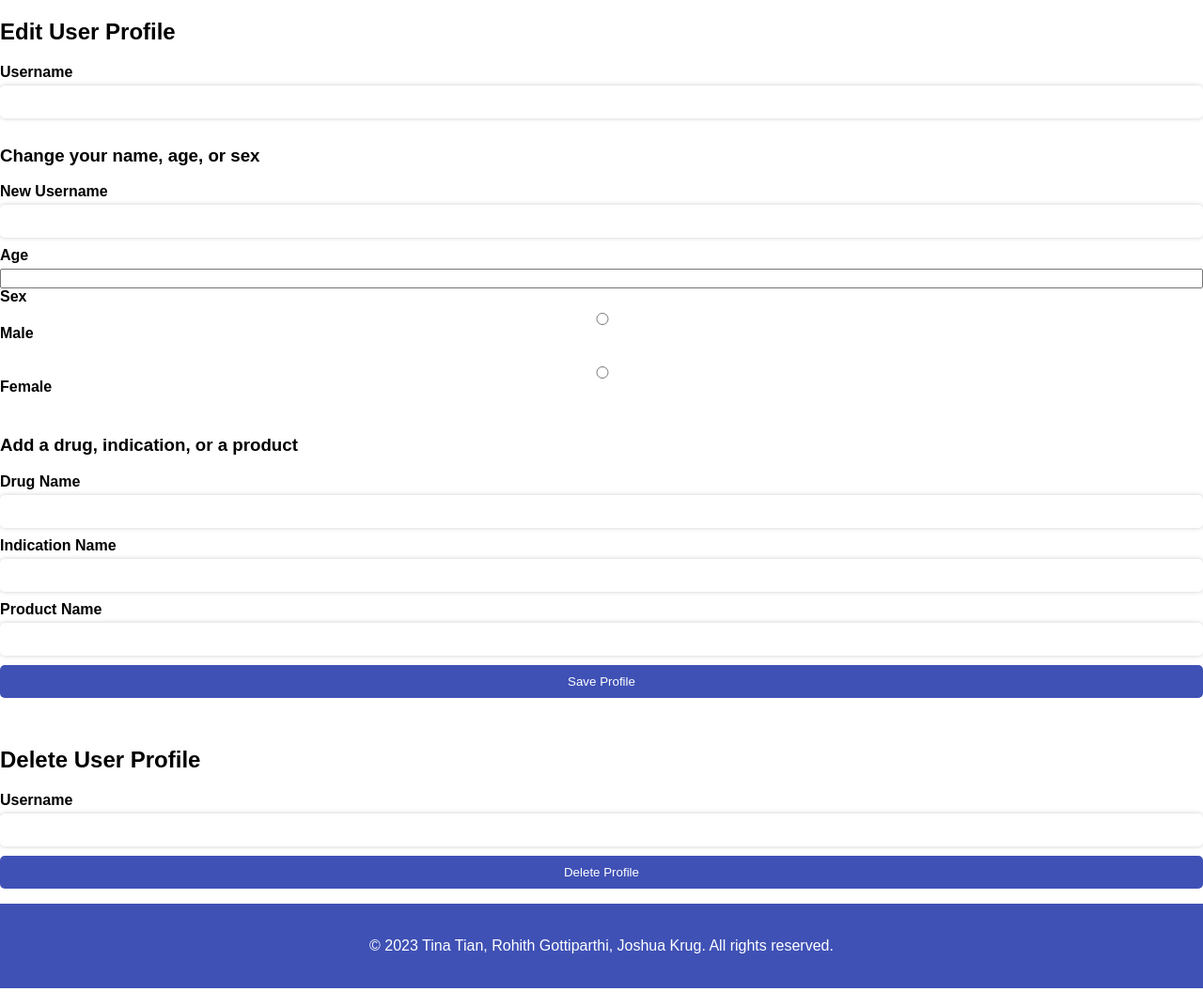
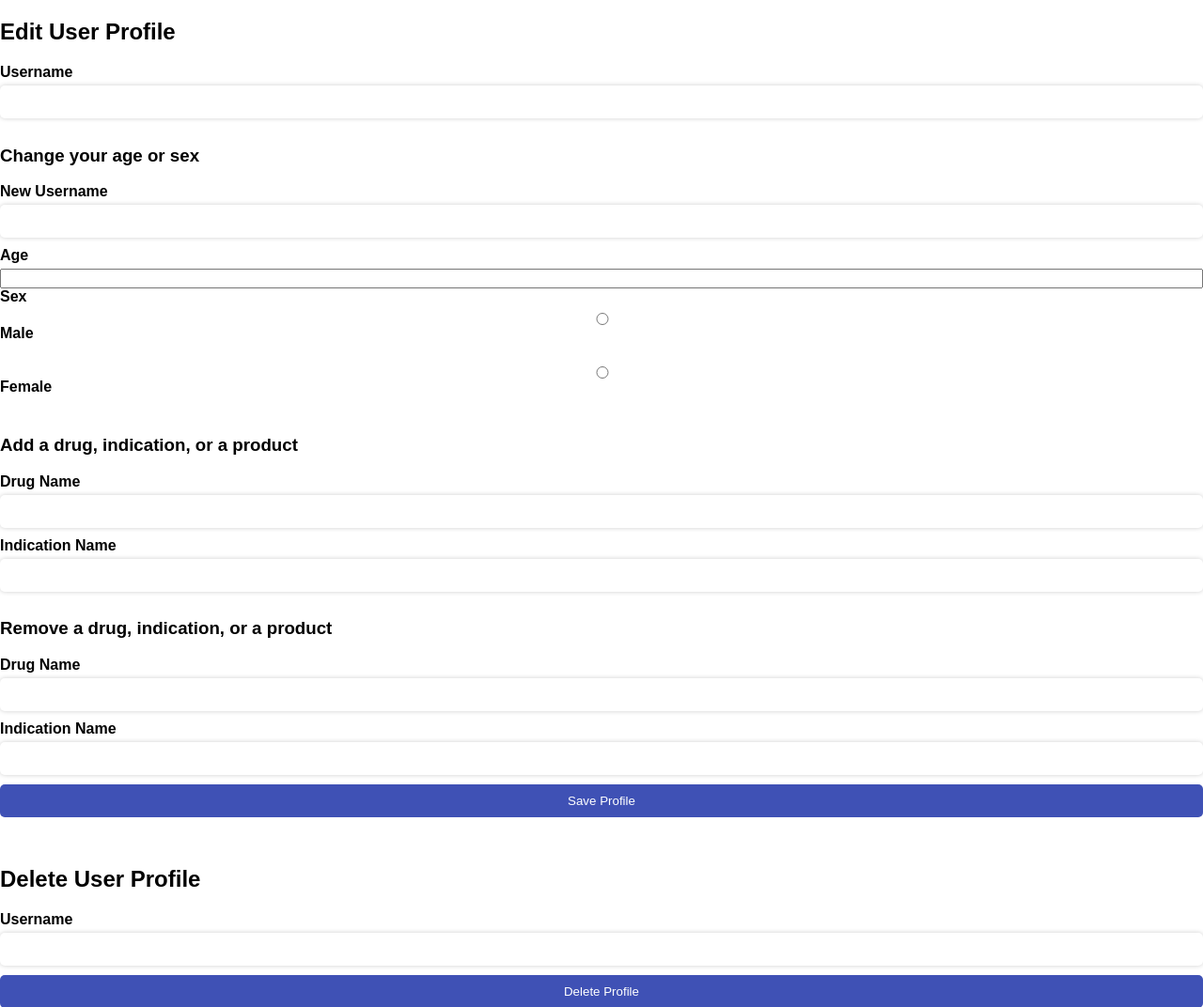
Before and after one commit to rgottiparthi/DrugDatabase, a Flask app: page /editProfile in a window 1280 px wide. Shown: the part 158-1230 px from the top of the page at 94% size. Run offline with Flask 3, Linux system fonts and the light colour scheme.

Commit message:
last minute stuff not working yet

```diff
--- a/app.py
+++ b/app.py
@@ -87,12 +87,15 @@ def update_profile():
             cur = con.cursor()
 
          username = request.form['username']
-         print(username)
+
          new_username = request.form.get('new username')
-         print(new_username)
          if new_username:
             cur.execute("UPDATE User SET UserID = ? WHERE UserID = ?", (new_username, username,))
-            cur.execute("SELECT UserID FROM User")
+            cur.execute("UPDATE Takes SET UserID = ? WHERE UserID = ?", (new_username, username,))
+            cur.execute("UPDATE Has SET UserID = ? WHERE UserID = ?", (new_username, username,))
+         else :
+            new_username = username
+
          new_age = request.form.get('age')
          if new_age:
             new_age = int(new_age)
@@ -106,18 +109,31 @@ def update_profile():
          new_drug = request.form.get('drug name')
          new_indication = request.form.get('indication name')
 
-         # insert the form values in the database
-         new_drug = request.form.get('drug name')
          if new_drug:
-            cur.execute("SELECT D_Name FROM Drugs WHERE D_Name = ?", (new_drug,) )
+            cur.execute("SELECT D_ID FROM Drugs WHERE D_Name = ?", (new_drug,) )
             d_id = cur.fetchone()[0]
-            cur.execute("INSERT INTO Takes (UserID, D_Name) VALUES (?,?)", (username, d_id,) )
+            cur.execute("INSERT INTO Takes (UserID, D_ID) VALUES (?,?)", (new_username, d_id,) )
 
-         new_indication = request.form.get('indication name')
          if new_indication:
-            cur.execute("SELECT I_Name FROM Indications WHERE I_Name = ?", (new_indication,) )
+            cur.execute("SELECT I_ID FROM Indications WHERE I_Name = ?", (new_indication,) )
             i_id = cur.fetchone()[0]
-            cur.execute("INSERT INTO Has (UserID, I_Name) VALUES (?,?)", (username, i_id,) )
+            cur.execute("INSERT INTO Has (UserID, I_ID) VALUES (?,?)", (new_username, i_id,) )
+
+
+         remove_drug = request.form.get('remove drug name')
+         remove_indication = request.form.get('remove indication name')
+
+         # delete the form values in the database
+         if new_drug:
+            cur.execute("SELECT D_Name FROM Drugs WHERE D_Name = ?", (remove_drug,) )
+            d_id = cur.fetchone()[0]
+            cur.execute("DELETE FROM Takes (UserID, D_Name) VALUES (?,?)", (new_username, d_id,) )
+
+
+         if remove_indication:
+            cur.execute("SELECT I_Name FROM Indications WHERE I_Name = ?", (remove_indication,) )
+            i_id = cur.fetchone()[0]
+            cur.execute("DELETE FROM Has (UserID, I_Name) VALUES (?,?)", (new_username, i_id,) )
 
          con.commit()
       except:
@@ -161,7 +177,7 @@ def product():
             cur.execute('''SELECT Products.*, Drugs.Basic_Description, Drugs.Toxicity, Drugs.Indications
                            FROM Products
                            JOIN Drugs ON Products.D_Name = Drugs.D_Name
-                           WHERE Products.P_Name = ?;''', (productName,))
+                           WHERE Products.P_Name LIKE '%' || ? || '%';''', (productName,))
             result = cur.fetchall()
 
             if result:
--- a/templates/editProfile.html
+++ b/templates/editProfile.html
@@ -44,7 +44,7 @@
     <label for="username">Username</label>
     <input type="text" id="username" name="username" required />
 
-    <h3>Change your name, age, or sex</h3>
+    <h3>Change your age or sex</h3>
     <label for="new username">New Username</label>
     <input type="text" id="new username" name="new username" />
 
@@ -62,8 +62,12 @@
     <input type="text" id="drug name" name="drug name" />
     <label for="indication name">Indication Name</label>
     <input type="text" id="indication name" name="indication name" />
-    <label for="Prodcut name">Product Name</label>
-    <input type="text" id="product name" name="product name name" />
+
+    <h3>Remove a drug, indication, or a product</h3>
+    <label for="drug name">Drug Name</label>
+    <input type="text" id="remove drug name" name="remove drug name" />
+    <label for="indication name">Indication Name</label>
+    <input type="text" id="remove indication name" name="remove indication name" />
 
     <input type="submit" value="Save Profile" />
     <p>  </p>
```
